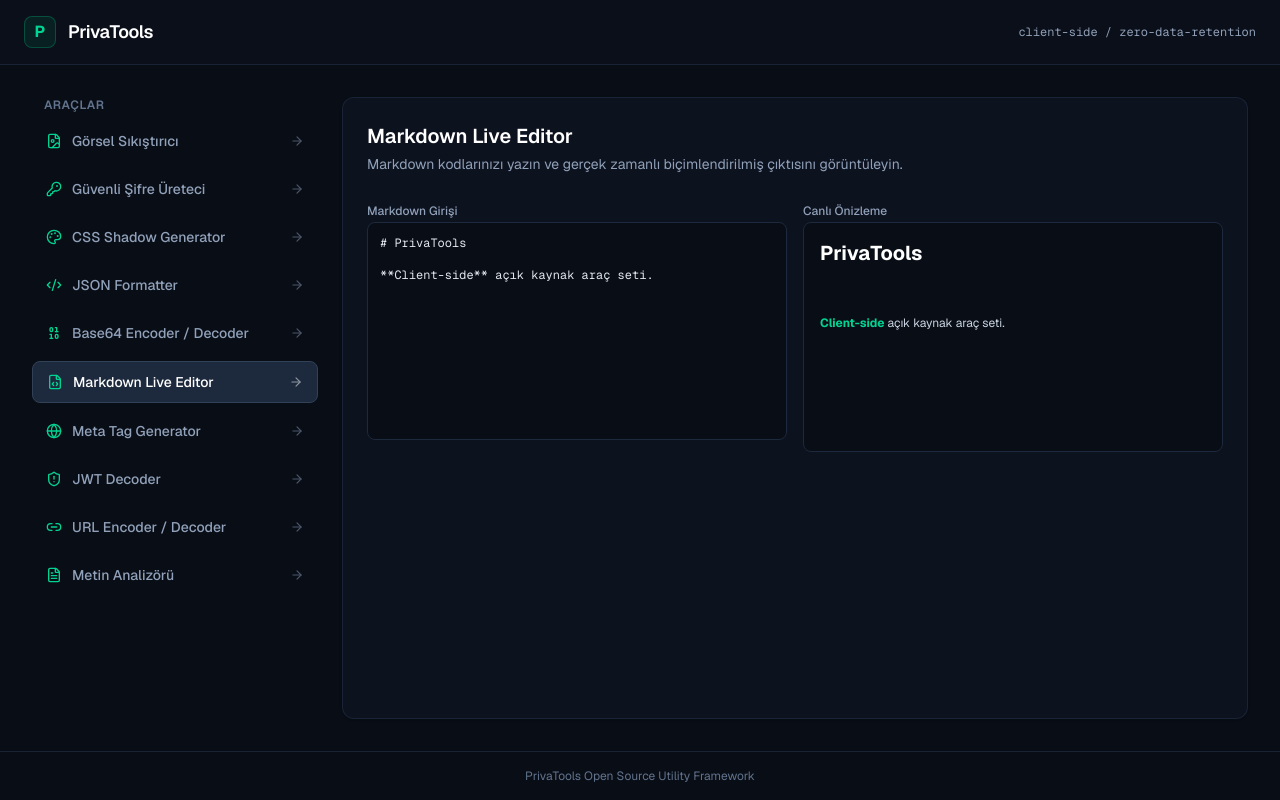
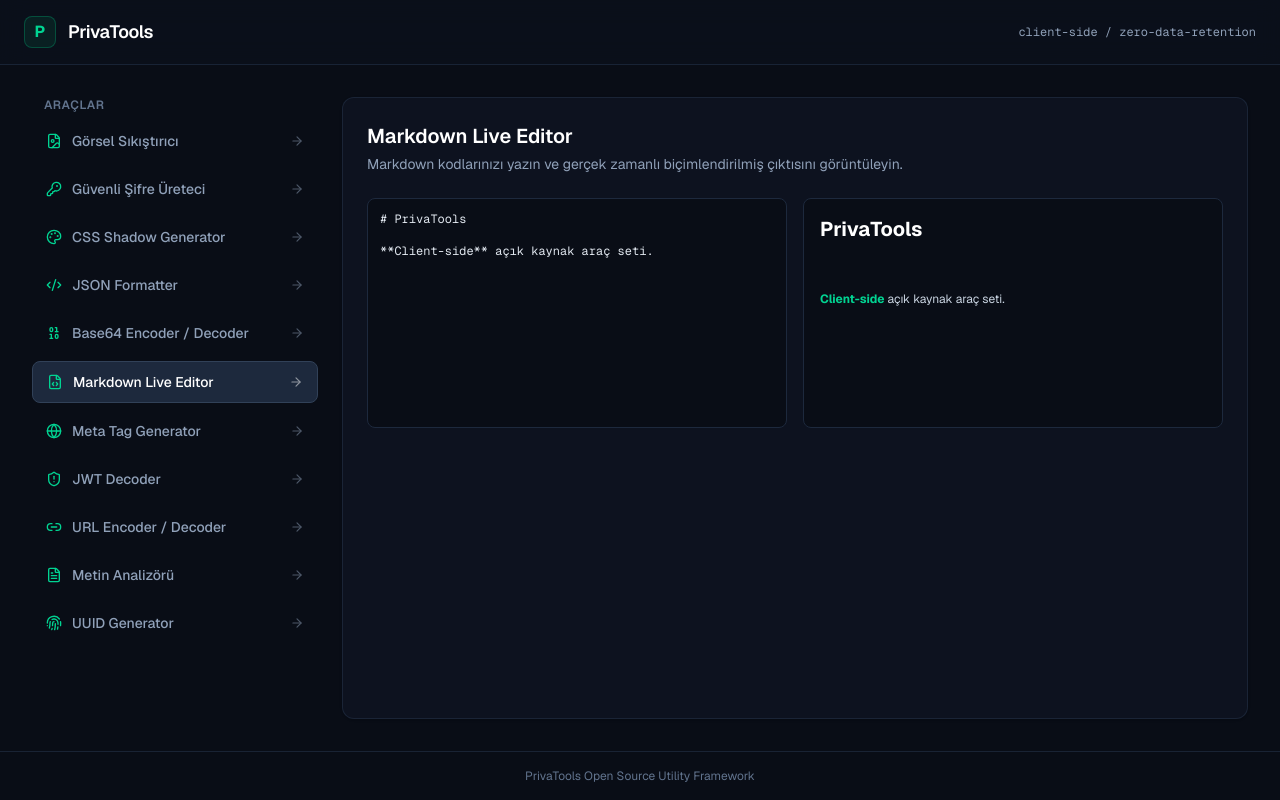
Before and after one commit to MuhammedEdev/privatools, a Next.js app: page / in a window 1280 px wide. Both pictures are taken after a click on the button "Markdown Live Editor". Built offline with nearby package versions, Linux system fonts and the light colour scheme.

Commit message:
feat: add client-side UUID v4 generator tool

```diff
--- a/src/app/page.tsx
+++ b/src/app/page.tsx
@@ -13,6 +13,7 @@ import {
   ShieldAlert,
   Link2,
   FileText,
+  Fingerprint,
   Upload,
   Download,
   Check,
@@ -23,7 +24,7 @@ import {
 } from "lucide-react";
 
 export default function Home() {
-  const [activeTab, setActiveTab] = useState<"compressor" | "password" | "shadow" | "json" | "base64" | "markdown" | "meta" | "jwt" | "url" | "text">("compressor");
+  const [activeTab, setActiveTab] = useState<"compressor" | "password" | "shadow" | "json" | "base64" | "markdown" | "meta" | "jwt" | "url" | "text" | "uuid">("compressor");
 
   // Görsel Sıkıştırma State'leri
   const [originalFile, setOriginalFile] = useState<File | null>(null);
@@ -83,6 +84,11 @@ export default function Home() {
 
   // Metin Analizörü State'leri
   const [analyzerText, setAnalyzerText] = useState<string>("");
+
+  // UUID Generator State'leri
+  const [uuids, setUuids] = useState<string[]>([]);
+  const [uuidQuantity, setUuidQuantity] = useState<number>(5);
+  const [uuidCopied, setUuidCopied] = useState<boolean>(false);
 
   // Görsel Sıkıştırma Mantığı
   const handleFileUpload = async (event: ChangeEvent<HTMLInputElement>) => {
@@ -217,12 +223,32 @@ export default function Home() {
     }
   };
 
+  // UUID v4 Üretici
+  const generateUuids = (count: number) => {
+    const list: string[] = [];
+    for (let i = 0; i < count; i++) {
+      if (typeof crypto !== "undefined" && crypto.randomUUID) {
+        list.push(crypto.randomUUID());
+      } else {
+        // Fallback random UUID
+        list.push(
+          "xxxxxxxx-xxxx-4xxx-yxxx-xxxxxxxxxxxx".replace(/[xy]/g, function (c) {
+            const r = (Math.random() * 16) | 0,
+              v = c === "x" ? r : (r & 0x3) | 0x8;
+            return v.toString(16);
+          })
+        );
+      }
+    }
+    setUuids(list);
+  };
+
   // Metin Analizi İstatistikleri
   const charCount = analyzerText.length;
   const wordCount = analyzerText.trim() ? analyzerText.trim().split(/\s+/).length : 0;
   const sentenceCount = analyzerText.trim() ? analyzerText.split(/[.!?]+/).filter(Boolean).length : 0;
   const paragraphCount = analyzerText.trim() ? analyzerText.split(/\n+/).filter(Boolean).length : 0;
-  const readingTime = Math.ceil(wordCount / 200); // Ortalama 200 wpm
+  const readingTime = Math.ceil(wordCount / 200);
 
   // Markdown Parser
   const parseMarkdown = (text: string) => {
@@ -417,6 +443,24 @@ export default function Home() {
             <div className="flex items-center gap-2.5">
               <FileText className="w-4 h-4 text-emerald-400" />
               <span>Metin Analizörü</span>
+            </div>
+            <ArrowRight className="w-3.5 h-3.5 opacity-50" />
+          </button>
+
+          <button
+            onClick={() => {
+              setActiveTab("uuid");
+              if (uuids.length === 0) generateUuids(uuidQuantity);
+            }}
+            className={`w-full flex items-center justify-between px-3.5 py-2.5 rounded-lg text-sm font-medium transition-all ${
+              activeTab === "uuid"
+                ? "bg-slate-800 text-white border border-slate-700"
+                : "text-slate-400 hover:text-slate-200 hover:bg-slate-900"
+            }`}
+          >
+            <div className="flex items-center gap-2.5">
+              <Fingerprint className="w-4 h-4 text-emerald-400" />
+              <span>UUID Generator</span>
             </div>
             <ArrowRight className="w-3.5 h-3.5 opacity-50" />
           </button>
@@ -782,34 +826,25 @@ export default function Home() {
           {/* TAB 6: Markdown Live Editor */}
           {activeTab === "markdown" && (
             <div className="space-y-6">
-              <div className="flex justify-between items-start">
               <div>
                 <h1 className="text-xl font-semibold text-white">Markdown Live Editor</h1>
                 <p className="text-sm text-slate-400 mt-1">
                   Markdown kodlarınızı yazın ve gerçek zamanlı biçimlendirilmiş çıktısını görüntüleyin.
                 </p>
               </div>
-              </div>
 
               <div className="grid grid-cols-1 md:grid-cols-2 gap-4">
-                <div className="space-y-2">
-                  <label className="text-xs font-medium text-slate-400">Markdown Girişi</label>
                 <textarea
                   rows={12}
                   value={markdownInput}
                   onChange={(e) => setMarkdownInput(e.target.value)}
                   placeholder="Markdown kodlarını yazın..."
-                    className="w-full bg-[#090D16] border border-slate-800 rounded-lg p-3 text-xs font-mono text-slate-200 focus:outline-none focus:border-slate-700 transition resize-none"
+                  className="w-full bg-[#090D16] border border-slate-800 rounded-lg p-3 text-xs font-mono text-slate-200 focus:outline-none focus:border-slate-700 resize-none"
                 />
-                </div>
-
-                <div className="space-y-2">
-                  <label className="text-xs font-medium text-slate-400">Canlı Önizleme</label>
                 <div
                   dangerouslySetInnerHTML={parseMarkdown(markdownInput)}
                   className="w-full h-[230px] bg-[#090D16] border border-slate-800 rounded-lg p-4 text-xs text-slate-300 leading-relaxed overflow-y-auto"
                 />
-                </div>
               </div>
             </div>
           )}
@@ -835,7 +870,6 @@ export default function Home() {
                       className="w-full bg-[#090D16] border border-slate-800 rounded-md p-2.5 text-slate-200 focus:outline-none focus:border-slate-700"
                     />
                   </div>
-
                   <div>
                     <label className="block text-slate-400 mb-1 font-medium">Site Açıklaması (Description)</label>
                     <textarea
@@ -847,14 +881,12 @@ export default function Home() {
                   </div>
                 </div>
 
-                <div className="space-y-2">
                 <textarea
                   rows={12}
                   readOnly
                   value={metaTagCode}
                   className="w-full bg-[#090D16] border border-slate-800 rounded-lg p-3 text-xs font-mono text-emerald-400 focus:outline-none resize-none"
                 />
-                </div>
               </div>
             </div>
           )}
@@ -870,7 +902,6 @@ export default function Home() {
               </div>
 
               <div className="space-y-4">
-                <div>
                 <textarea
                   rows={4}
                   value={jwtInput}
@@ -878,7 +909,6 @@ export default function Home() {
                   placeholder="eyJhbGciOiJIUzI1NiIsInR5cCI6IkpXVCJ9..."
                   className="w-full bg-[#090D16] border border-slate-800 rounded-lg p-3 text-xs font-mono text-slate-200 focus:outline-none focus:border-slate-700 resize-none"
                 />
-                </div>
 
                 <div className="grid grid-cols-1 md:grid-cols-2 gap-4">
                   <textarea
@@ -939,7 +969,6 @@ export default function Home() {
                 </p>
               </div>
 
-              {/* İstatistik Kartları */}
               <div className="grid grid-cols-2 sm:grid-cols-4 gap-3">
                 <div className="bg-[#090D16] border border-slate-800 rounded-lg p-4 text-center">
                   <p className="text-xs text-slate-500 font-medium">Karakter</p>
@@ -959,15 +988,73 @@ export default function Home() {
                 </div>
               </div>
 
-              <div className="space-y-2">
-                <label className="text-xs font-medium text-slate-400">Metin Alanı</label>
               <textarea
                 rows={10}
                 value={analyzerText}
                 onChange={(e) => setAnalyzerText(e.target.value)}
-                  placeholder="Analiz edilmesini istediğiniz metni buraya yapıştırın..."
-                  className="w-full bg-[#090D16] border border-slate-800 rounded-lg p-3 text-xs font-mono text-slate-200 focus:outline-none focus:border-slate-700 transition resize-none"
+                placeholder="Analiz edilecek metni yazın..."
+                className="w-full bg-[#090D16] border border-slate-800 rounded-lg p-3 text-xs font-mono text-slate-200 focus:outline-none focus:border-slate-700 resize-none"
               />
+            </div>
+          )}
+
+          {/* TAB 11: UUID Generator */}
+          {activeTab === "uuid" && (
+            <div className="space-y-6">
+              <div>
+                <h1 className="text-xl font-semibold text-white">UUID / GUID Generator</h1>
+                <p className="text-sm text-slate-400 mt-1">
+                  Kriptografik olarak çakışmasız, rastgele UUID v4 tanımlayıcıları üretin.
+                </p>
+              </div>
+
+              <div className="bg-[#090D16] border border-slate-800 rounded-lg p-5 space-y-4">
+                <div className="flex items-center justify-between gap-4">
+                  <div className="flex items-center gap-3">
+                    <label className="text-xs font-medium text-slate-400">Adet:</label>
+                    <select
+                      value={uuidQuantity}
+                      onChange={(e) => {
+                        const val = parseInt(e.target.value);
+                        setUuidQuantity(val);
+                        generateUuids(val);
+                      }}
+                      className="bg-slate-900 border border-slate-800 rounded-md px-3 py-1.5 text-xs text-slate-200 focus:outline-none"
+                    >
+                      <option value={1}>1 Adet</option>
+                      <option value={5}>5 Adet</option>
+                      <option value={10}>10 Adet</option>
+                      <option value={20}>20 Adet</option>
+                    </select>
+                  </div>
+
+                  <div className="flex gap-2">
+                    <button
+                      onClick={() => generateUuids(uuidQuantity)}
+                      className="bg-slate-800 hover:bg-slate-700 text-slate-200 px-3 py-1.5 rounded-md text-xs font-medium transition"
+                    >
+                      Yeniden Üret
+                    </button>
+                    {uuids.length > 0 && (
+                      <button
+                        onClick={() => copyToClipboard(uuids.join("\n"), setUuidCopied)}
+                        className="bg-emerald-500 hover:bg-emerald-400 text-slate-950 font-semibold text-xs py-1.5 px-3 rounded transition flex items-center gap-1.5"
+                      >
+                        {uuidCopied ? <Check className="w-3.5 h-3.5" /> : <Copy className="w-3.5 h-3.5" />}
+                        {uuidCopied ? "Kopyalandı" : "Tümünü Kopyala"}
+                      </button>
+                    )}
+                  </div>
+                </div>
+
+                <div className="space-y-2">
+                  <textarea
+                    rows={8}
+                    readOnly
+                    value={uuids.join("\n")}
+                    className="w-full bg-[#0D121F] border border-slate-800 rounded-lg p-3 text-xs font-mono text-emerald-400 focus:outline-none resize-none leading-relaxed"
+                  />
+                </div>
               </div>
             </div>
           )}
```
Lines whose indentation alone changed are shown as unchanged.
